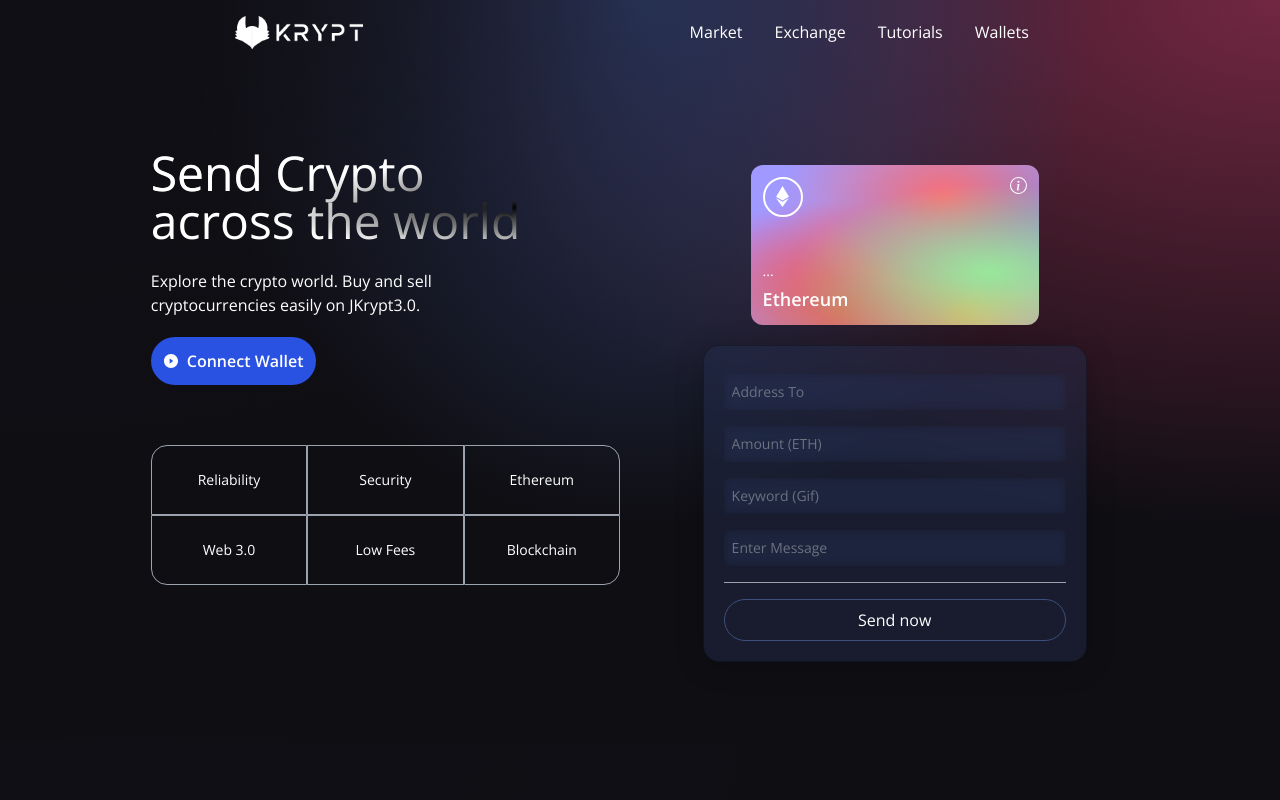
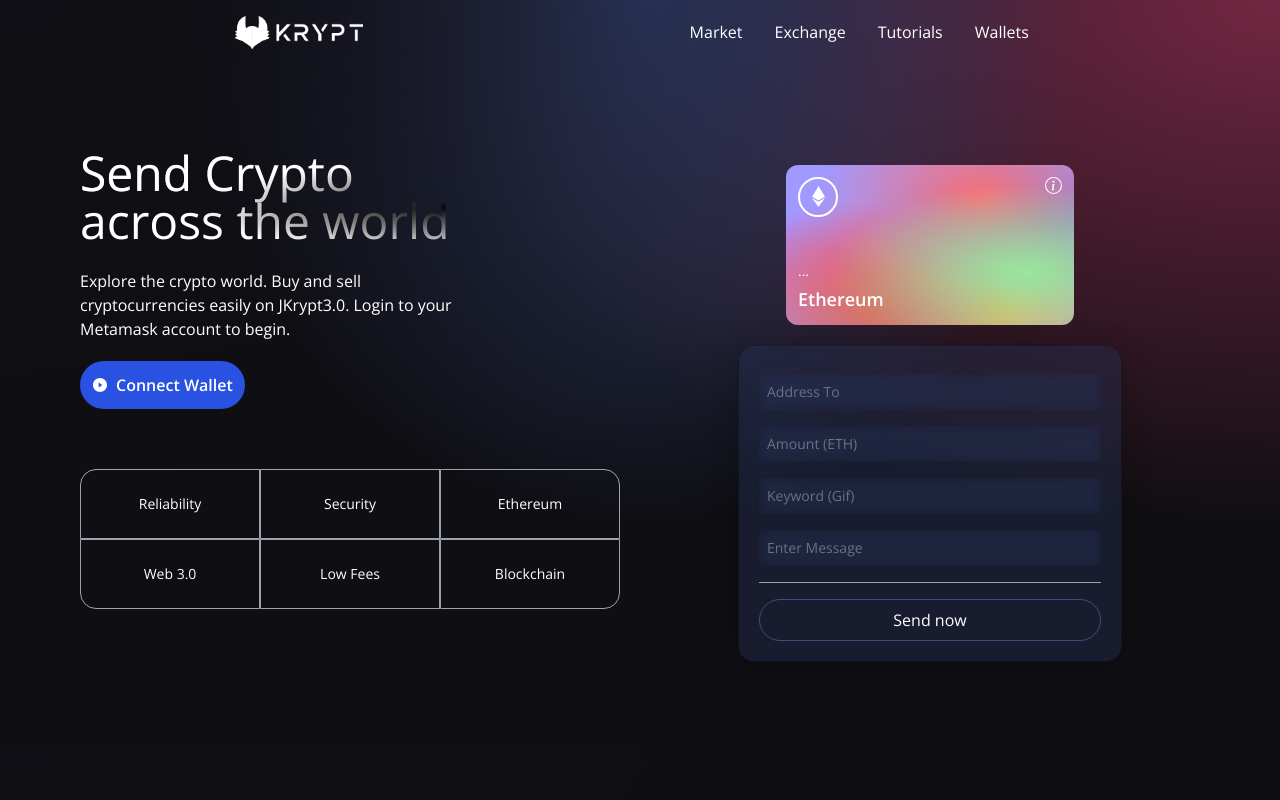
Before and after one commit to JGolden25/JCrypt3.0, a React (Vite) app in the folder client/: page / in a window 1280 px wide. Shown: the top 800 px of the page. Built offline with nearby package versions, Linux system fonts and the light colour scheme.

Commit message:
updates description

```diff
--- a/client/src/components/Welcome.jsx
+++ b/client/src/components/Welcome.jsx
@@ -42,6 +42,7 @@ const Welcome = () => {
           </h1>
           <p className="text-left mt-5 text-white font-light md:w-9/12 w-11/12 text-base">
             Explore the crypto world. Buy and sell cryptocurrencies easily on JKrypt3.0.
+            Login to your Metamask account to begin.
           </p>
           {!currentAccount && (
             <button
```
